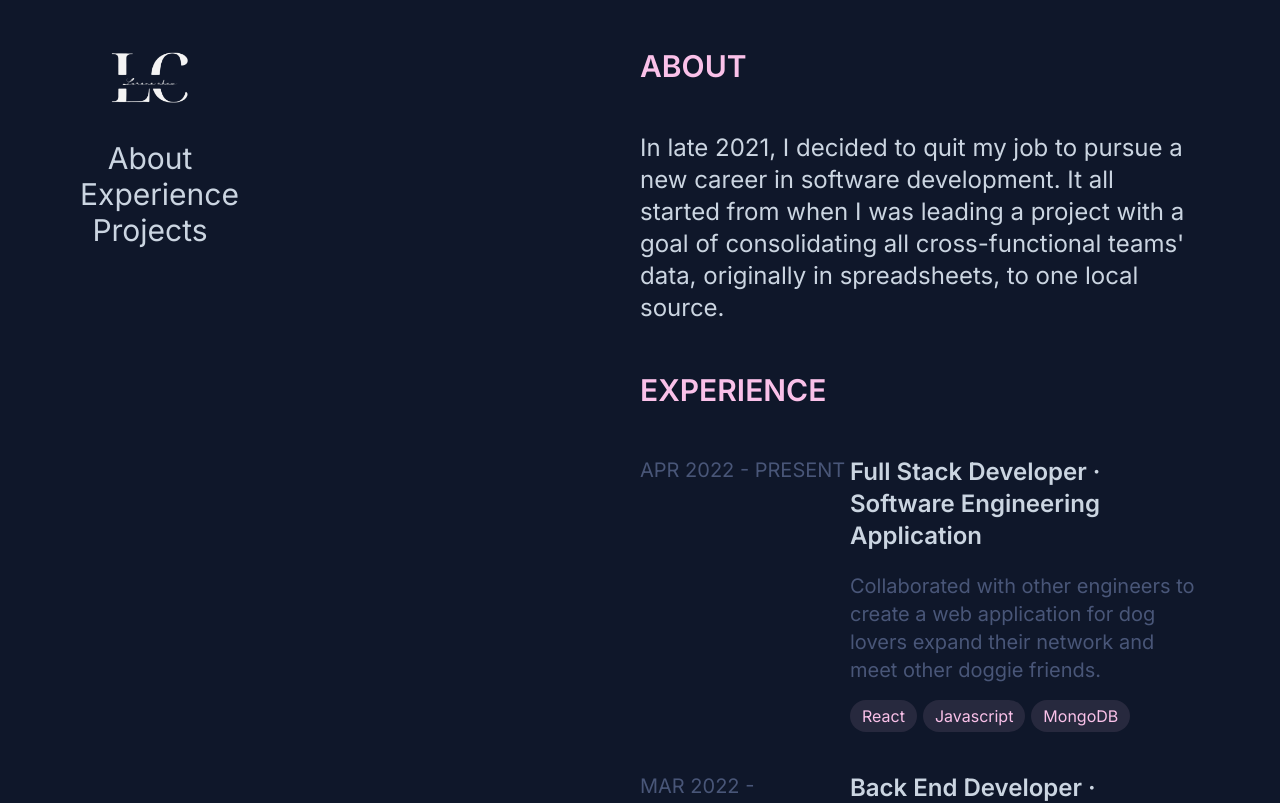
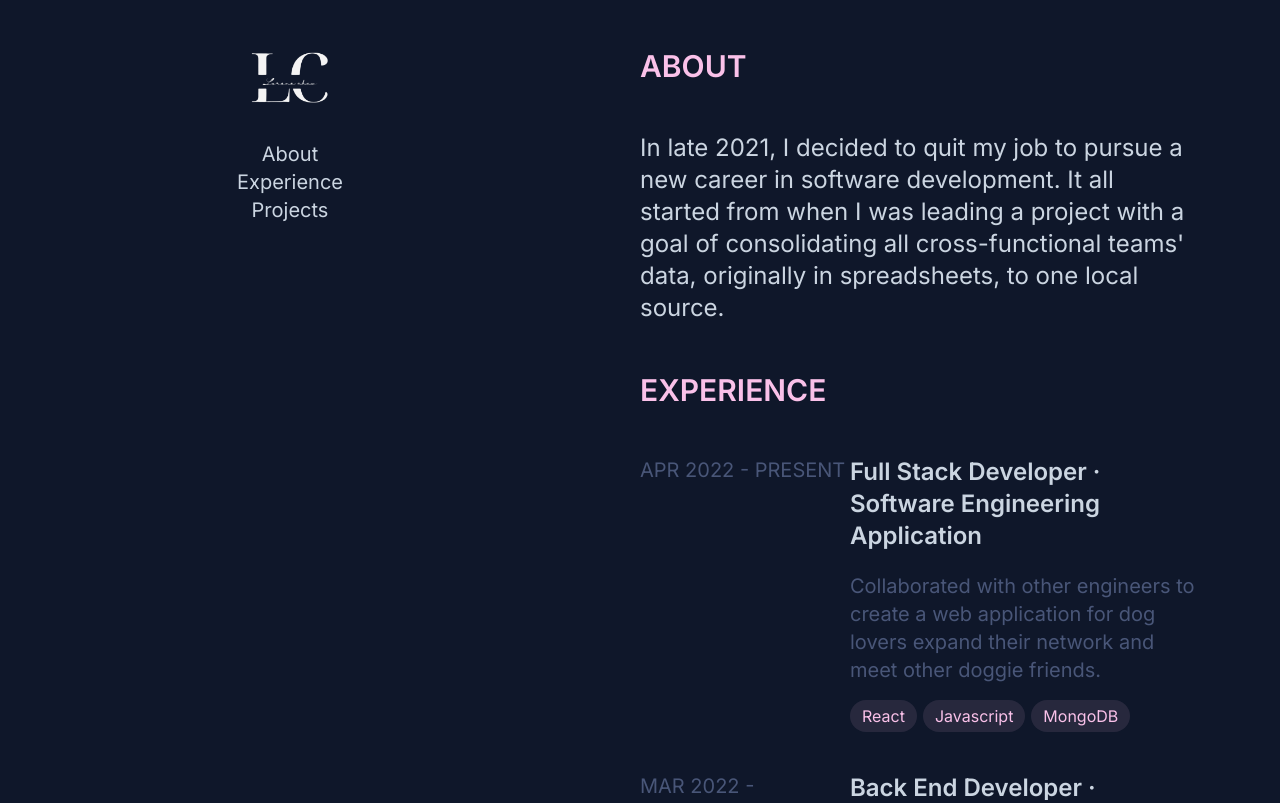
Before and after one commit to L-Chew/Personal-Portfolio, a React app: page /learn-more in a window 1280 px wide. Shown: the top 803 px of the page. Built offline with nearby package versions, Linux system fonts and the light colour scheme; the HTML template or start-up script is replaced by a standard one.

Commit message:
Content: fixed rightSide scrolling behavior

```diff
--- a/client/src/Components/Content.jsx
+++ b/client/src/Components/Content.jsx
@@ -1,4 +1,4 @@
-import React, { useState } from 'react';
+import React, { useState, useRef } from 'react';
 import { NavLink } from 'react-router-dom';
 import About from './About.jsx';
 import Experience from './Experience.jsx';
@@ -6,41 +6,43 @@ import Projects from './Projects.jsx';
 import logo from '../Images/Lorene-Chew.png';
 
 const Content = () => {
+  const rightSideRef = useRef(null);
 
   const handleClick = (e) => {
-    // setClickedTextColor((textColor) => (textColor === '#2DD4BE' ? '#CBD5E1' : '#2DD4BE'))
-    const y = document.getElementById(`${e.target.value}`).getBoundingClientRect().top + window.pageYOffset + -10;
-    // document.getElementById(`${e.target.value}`).scrollIntoView({block: 'end', behavior: 'smooth'});
-    window.scrollTo({top: y, behavior: 'smooth'})
+    const dataValue = e.target.dataset.value;
+    const element = document.getElementById(dataValue);
+
+    if (element && rightSideRef.current) {
+      const y = element.getBoundingClientRect().top - rightSideRef.current.getBoundingClientRect().top + rightSideRef.current.scrollTop;
+      rightSideRef.current.scrollTo({
+        top: y,
+        behavior: 'smooth' // Enable smoot scrolling only for the rightSide
+      });
+    }
+    // const y = document.getElementById(`${dataValue}`).getBoundingClientRect().top + window.pageYOffset + -10;
+    // window.scrollTo({top: y, behavior: 'smooth'})
   }
 
   return (
     <div className='grid grid-cols-1 sm:grid-cols-2 md:grid-cols-2 lg:grid-cols-2 xl:grid-cols-2 ml-20 mr-20'>
-      <div className='col-start-1'>
+      <div className='leftSide'>
         <div className='grid grid-cols-1 sm:grid-cols-1 md:grid-cols-2 lg:grid-cols-2 xl:grid-cols-4'>
-          <div className='flex flex-col'>
+          <div className='col-start-2 sm:col-start-1 md:col-start-1 lg:col-start-1 xl:col-start-2 flex flex-col items-center'>
             <NavLink to='/' className='relative'>
-              <a href='' className='logo'>
-                <img className='object-scale-down' src={logo} />
+              <a href='object-scale-down' className='logo'>
+                <img className='' src={logo} />
               </a>
             </NavLink>
-            <div className='buttons flex flex-col'>
-              <button className='text-2xl sm:text-lg md:text-xl lg:text-2xl xl:text-3xl' onClick={handleClick} value='about'>About</button>
-              <button className='text-2xl sm:text-lg md:text-xl lg:text-2xl xl:text-3xl' onClick={handleClick} value='experience'>Experience</button>
-              <button className='text-2xl sm:text-lg md:text-xl lg:text-2xl xl:text-3xl' onClick={handleClick} value='projects'>Projects</button>
+            <div className='buttons flex flex-col items-center'>
+              <span className='about sm:text-md md:text-md lg:text-lg xl:text-xl' data-value='about' onClick={handleClick}>About</span>
+              <span className='experiene sm:text-md md:text-md lg:text-lg xl:text-xl' data-value='experience' onClick={handleClick}>Experience</span>
+              <span className='projects sm:text-md md:text-md lg:text-lg xl:text-xl' data-value='projects' onClick={handleClick}>Projects</span>
             </div>
           </div>
         </div>
       </div>
-      <div className='col-start-2'>
+      <div className='rightSide overflow-y-scroll h-screen' ref={rightSideRef}>
         <div className='grid grid-cols-1 sm:grid-cols-2 md:grid-cols-3 lg:grid-cols-4 xl:grid-cols-8'>
-          {/* <div className='col-start-1 sm:col-start-1 md:col-start-1 lg:col-start-2 xl:col-start-2'>
-            <div className='fixed flex flex-col h-screen justify-center pl-20 text-3xl'>
-              <button className='text-2xl sm:text-xl md:text-2xl lg:text-3xl xl:text-4xl' onClick={handleClick} value='about'> About </button>
-              <button className='text-2xl sm:text-xl md:text-2xl lg:text-3xl xl:text-4xl' onClick={handleClick} value='experience'> Experience </button>
-              <button className='text-2xl sm:text-xl md:text-2xl lg:text-3xl xl:text-4xl' onClick={handleClick} value='projects'> Projects </button>
-            </div>
-          </div> */}
           <div className='col-start-1 sm:col-start-1 sm:col-span-2 md:col-start-1 md:col-span-3 lg:col-start-1 lg:col-span-4 xl:col-start-1 xl:col-span-8'>
             <About />
             <Experience />
```
